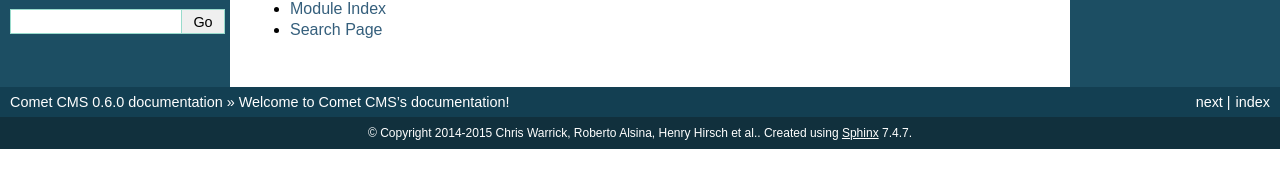
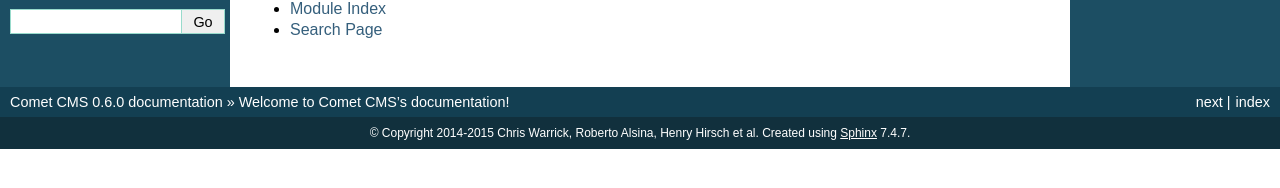
Before and after one commit to getnikola/coil, a Sphinx documentation site: the page built from docs/index.rst, in a window 1280 px wide. Shown: the part 270-458 px from the top of the page. Built offline with Sphinx 7.4.7, drawn with Linux system fonts in a browser that asks for light colours; pages that are not in the unit, such as notebooks, are missing from menus.

```diff
--- a/docs/conf.py
+++ b/docs/conf.py
@@ -48,7 +48,7 @@ master_doc = 'index'
 
 # General information about the project.
 project = 'Comet CMS'
-copyright = '2014-2015 Chris Warrick, Roberto Alsina, Henry Hirsch et al.'
+copyright = '2014-2015 Chris Warrick, Roberto Alsina, Henry Hirsch et al'
 
 # The version info for the project you're documenting, acts as replacement for
 # |version| and |release|, also used in various other places throughout the
```
